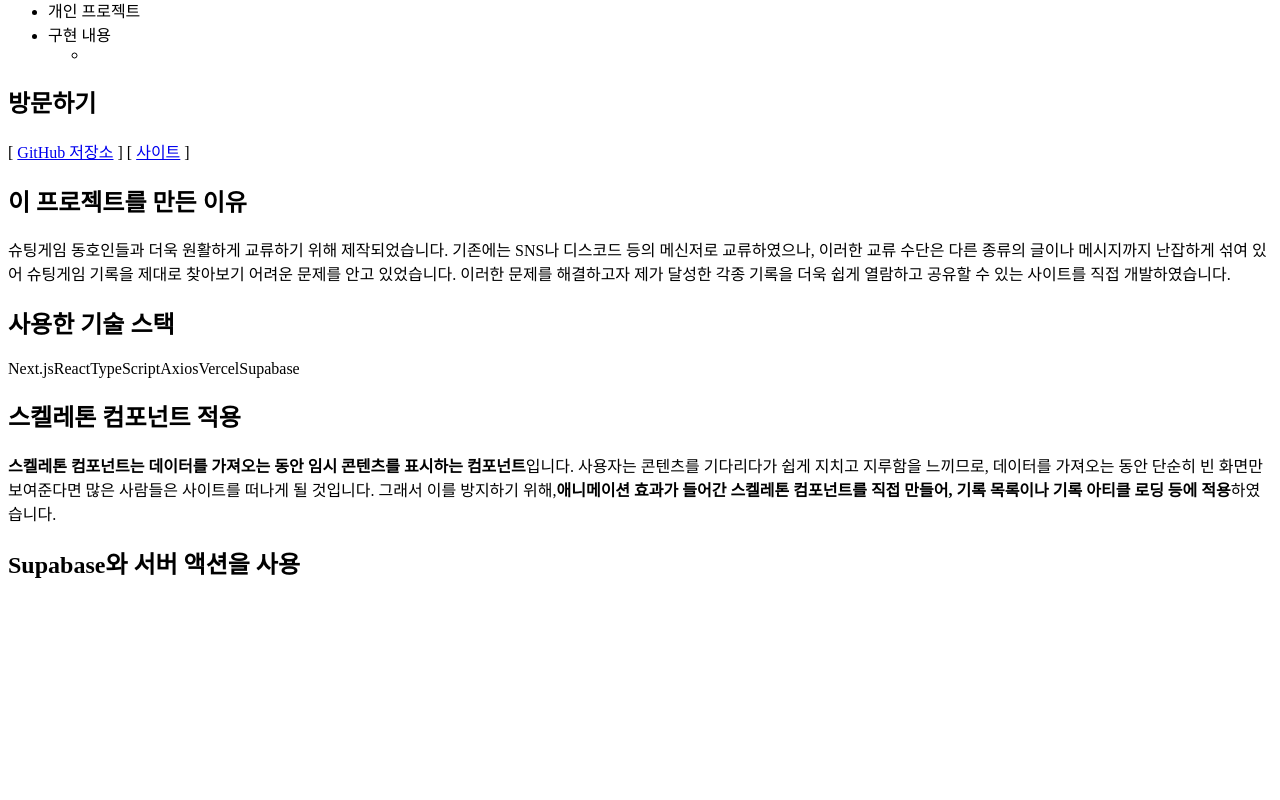
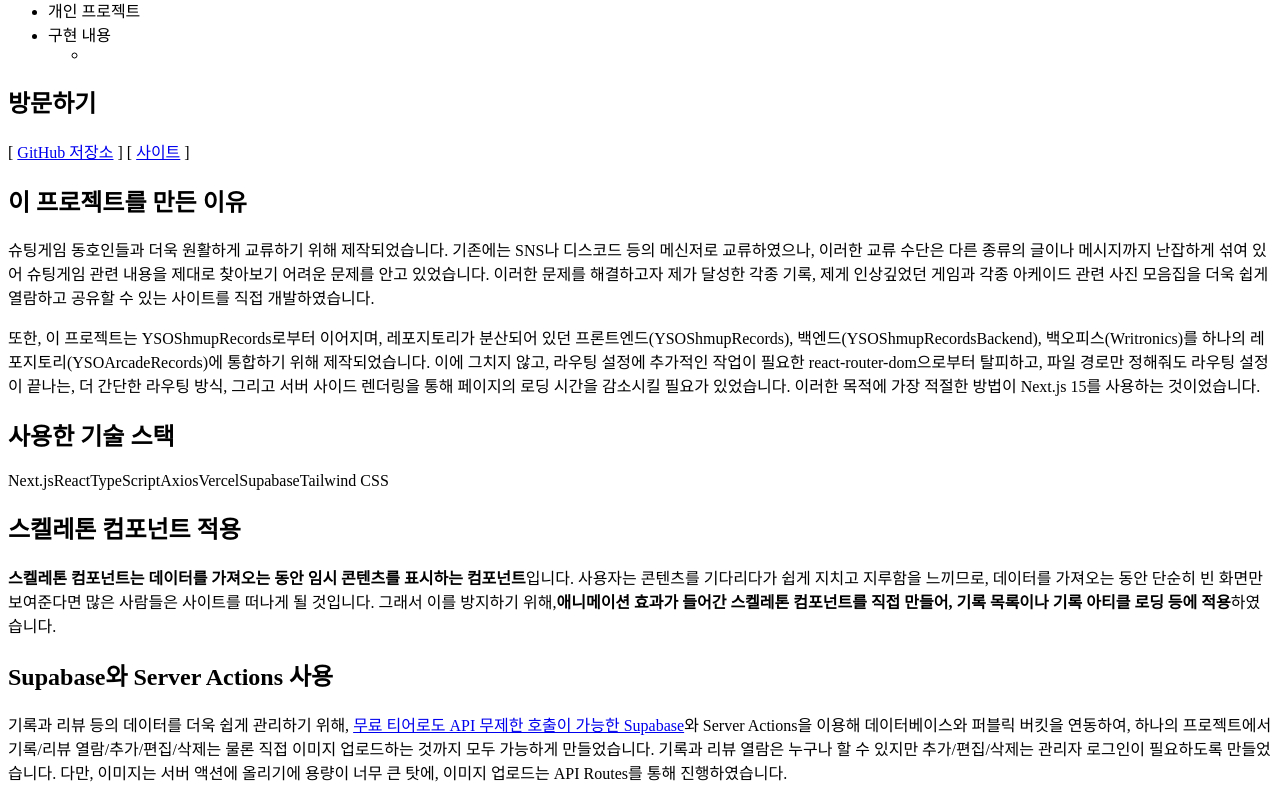
Before and after one commit to kuman514/kuman514, a Next.js app: page /yso-arcade-records in a window 1280 px wide. Shown: the part 573-1373 px from the top of the page. Before the commit the page ends 1173 px from the top, so only its background shows below. Built offline with nearby package versions, Linux system fonts and the light colour scheme.

Commit message:
draft: add text content for yso-arcade-records

```diff
--- a/src/pages/yso-arcade-records/index.tsx
+++ b/src/pages/yso-arcade-records/index.tsx
@@ -65,15 +65,23 @@ export default function YSOArcadeRecordsPage() {
         <Paragraph>
           슈팅게임 동호인들과 더욱 원활하게 교류하기 위해 제작되었습니다.
           기존에는 SNS나 디스코드 등의 메신저로 교류하였으나, 이러한 교류 수단은
-          다른 종류의 글이나 메시지까지 난잡하게 섞여 있어 슈팅게임 기록을
+          다른 종류의 글이나 메시지까지 난잡하게 섞여 있어 슈팅게임 관련 내용을
           제대로 찾아보기 어려운 문제를 안고 있었습니다. 이러한 문제를
-          해결하고자 제가 달성한 각종 기록을 더욱 쉽게 열람하고 공유할 수 있는
-          사이트를 직접 개발하였습니다.
+          해결하고자 제가 달성한 각종 기록, 제게 인상깊었던 게임과 각종 아케이드
+          관련 사진 모음집을 더욱 쉽게 열람하고 공유할 수 있는 사이트를 직접
+          개발하였습니다.
         </Paragraph>
-        {/**
-         * @todo
-         * Append improvements from YSOShmupRecords
-         */}
+        <Paragraph>
+          또한, 이 프로젝트는 YSOShmupRecords로부터 이어지며, 레포지토리가
+          분산되어 있던 프론트엔드(YSOShmupRecords),
+          백엔드(YSOShmupRecordsBackend), 백오피스(Writronics)를 하나의
+          레포지토리(YSOArcadeRecords)에 통합하기 위해 제작되었습니다. 이에
+          그치지 않고, 라우팅 설정에 추가적인 작업이 필요한
+          react-router-dom으로부터 탈피하고, 파일 경로만 정해줘도 라우팅 설정이
+          끝나는, 더 간단한 라우팅 방식, 그리고 서버 사이드 렌더링을 통해
+          페이지의 로딩 시간을 감소시킬 필요가 있었습니다. 이러한 목적에 가장
+          적절한 방법이 Next.js 15를 사용하는 것이었습니다.
+        </Paragraph>
       </Section>
 
       <Section
@@ -86,6 +94,7 @@ export default function YSOArcadeRecordsPage() {
         <Tag>Axios</Tag>
         <Tag>Vercel</Tag>
         <Tag>Supabase</Tag>
+        <Tag>Tailwind CSS</Tag>
       </Section>
 
       <Section
@@ -115,13 +124,22 @@ export default function YSOArcadeRecordsPage() {
       </Section>
 
       <Section
-        title="Supabase와 서버 액션을 사용"
+        title="Supabase와 Server Actions 사용"
         subsectionClassName="flex flex-col gap-4"
       >
-        {/**
-         * @todo
-         * Add what I did with Supabase and Server Actions.
-         */}
+        <div className="w-full flex flex-row flex-wrap justify-center items-center gap-4"></div>
+        <Paragraph>
+          기록과 리뷰 등의 데이터를 더욱 쉽게 관리하기 위해,{' '}
+          <ExternalAnchor href="https://supabase.com/pricing">
+            무료 티어로도 API 무제한 호출이 가능한 Supabase
+          </ExternalAnchor>
+          와 Server Actions을 이용해 데이터베이스와 퍼블릭 버킷을 연동하여,
+          하나의 프로젝트에서 기록/리뷰 열람/추가/편집/삭제는 물론 직접 이미지
+          업로드하는 것까지 모두 가능하게 만들었습니다. 기록과 리뷰 열람은
+          누구나 할 수 있지만 추가/편집/삭제는 관리자 로그인이 필요하도록
+          만들었습니다. 다만, 이미지는 서버 액션에 올리기에 용량이 너무 큰 탓에,
+          이미지 업로드는 API Routes를 통해 진행하였습니다.
+        </Paragraph>
       </Section>
     </ProjectPageTemplate>
   );
```
Also changed, not shown: 1 other file (tests, documents, lock files or other folders).
